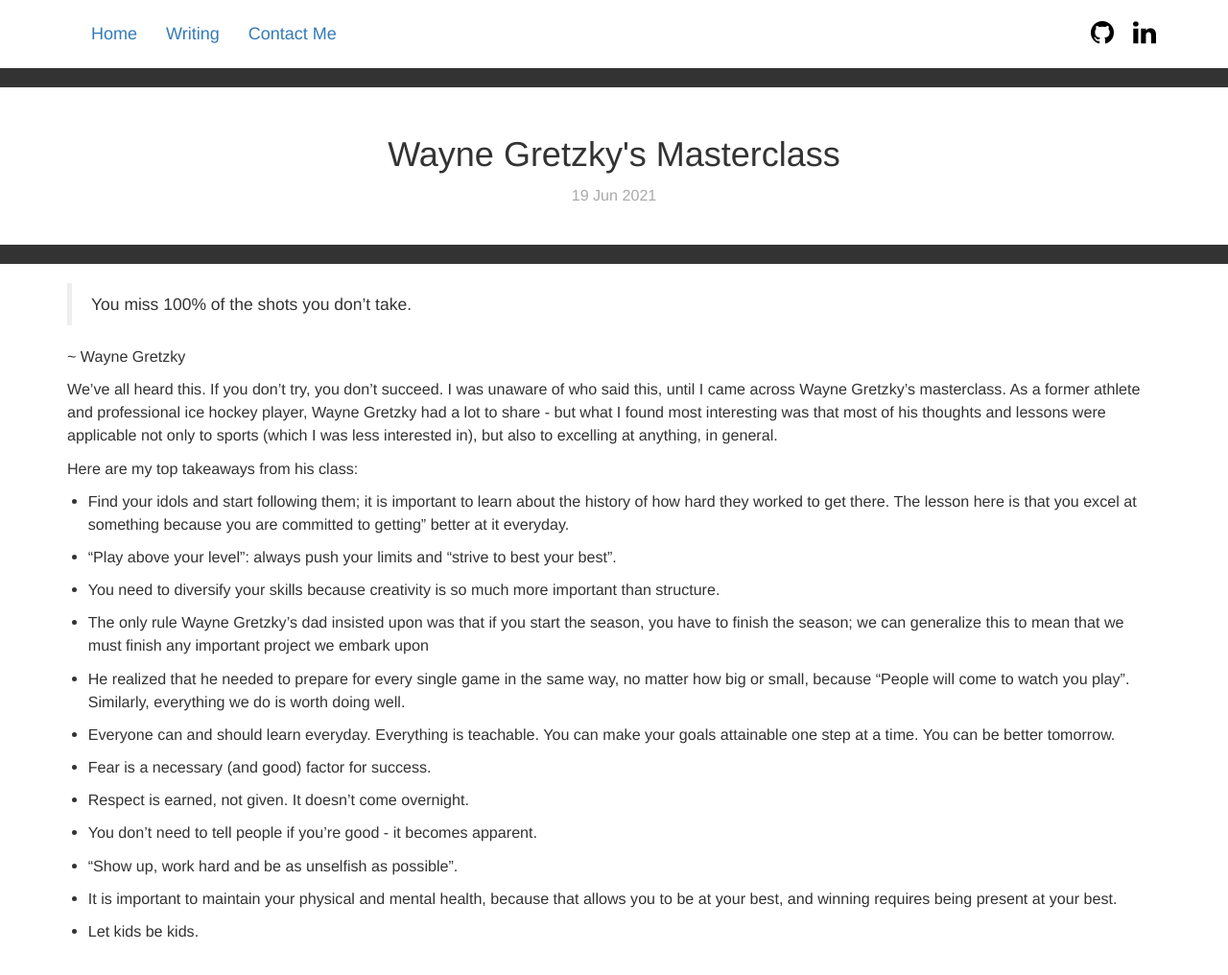
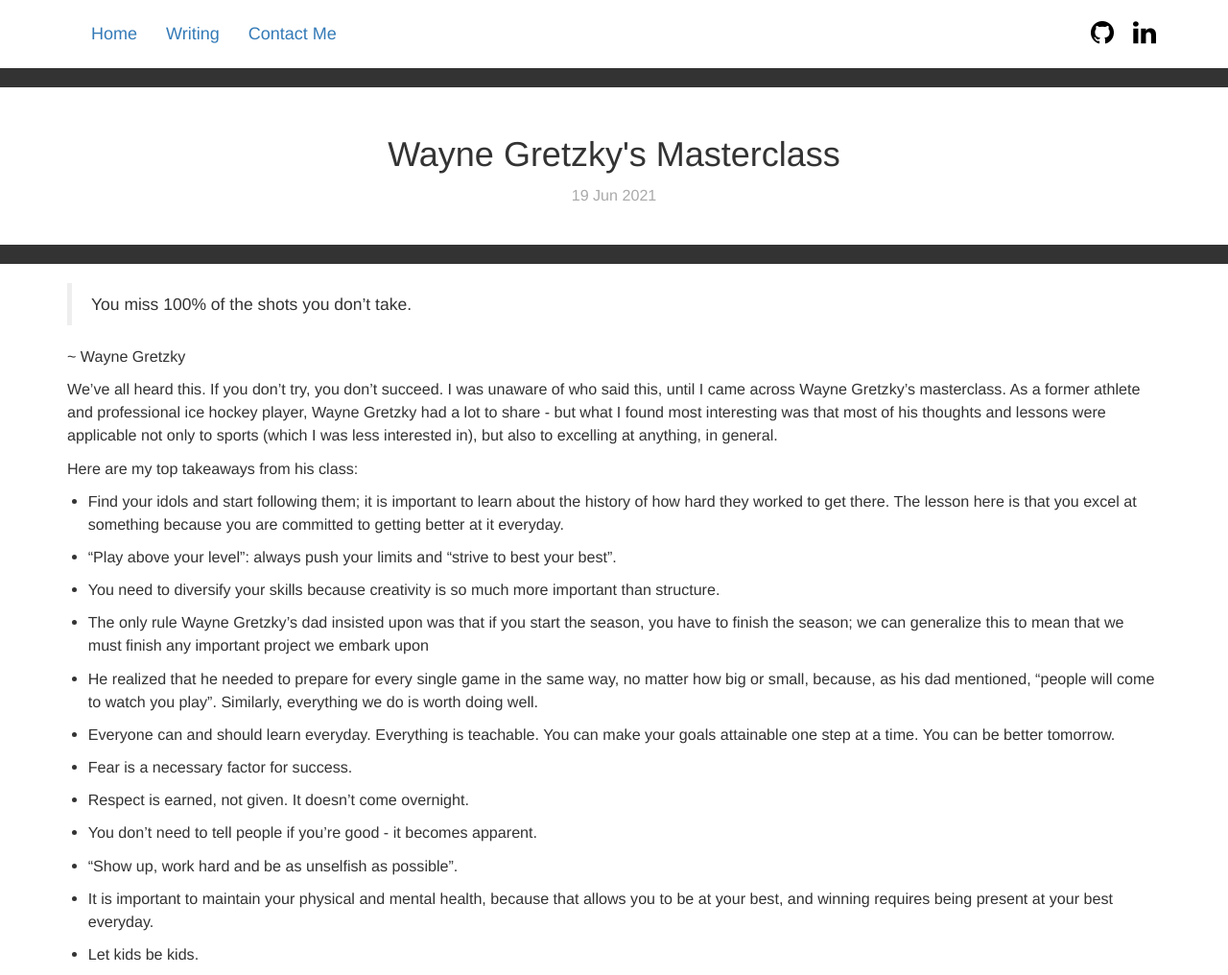
Before and after one commit to atabas/atabas.github.io, a Jekyll site: the page built from _posts/2021-06-19-wayne-gretzky-masterclass.markdown, in a window 1280 px wide. Shown: the whole page at 96% size. Built offline with Jekyll 4.4.1, drawn with Linux system fonts in a browser that asks for light colours; nearby versions of some CDN libraries; Markdown is read by kramdown in place of the engine named in the settings; comment, search, counter and statistics services are not loaded; before the commit the page ends 992 px from its top, so only the background shows below that.

Commit message:
corrections

```diff
--- a/_posts/2021-06-19-wayne-gretzky-masterclass.markdown
+++ b/_posts/2021-06-19-wayne-gretzky-masterclass.markdown
@@ -14,7 +14,7 @@ We've all heard this. If you don't try, you don't succeed. I was unaware of who
 
 Here are my top takeaways from his class:
 
-- Find your idols and start following them; it is important to learn about the history of how hard they worked to get there. The lesson here is that you excel at something because you are committed to getting" better at it everyday.
+- Find your idols and start following them; it is important to learn about the history of how hard they worked to get there. The lesson here is that you excel at something because you are committed to getting better at it everyday.
 
 - "Play above your level": always push your limits and "strive to best your best".
 
@@ -22,11 +22,11 @@ Here are my top takeaways from his class:
 
 - The only rule Wayne Gretzky's dad insisted upon was that if you start the season, you have to finish the season; we can generalize this to mean that we must finish any important project we embark upon
 
-- He realized that he needed to prepare for every single game in the same way, no matter how big or small, because "People will come to watch you play". Similarly, everything we do is worth doing well.
+- He realized that he needed to prepare for every single game in the same way, no matter how big or small, because, as his dad mentioned, "people will come to watch you play". Similarly, everything we do is worth doing well.
 
 - Everyone can and should learn everyday. Everything is teachable. You can make your goals attainable one step at a time. You can be better tomorrow.
 
-- Fear is a necessary (and good) factor for success.
+- Fear is a necessary factor for success.
 
 - Respect is earned, not given. It doesn't come overnight.
 
@@ -34,6 +34,6 @@ Here are my top takeaways from his class:
 
 - "Show up, work hard and be as unselfish as possible".
 
-- It is important to maintain your physical and mental health, because that allows you to be at your best, and winning requires being present at your best.
+- It is important to maintain your physical and mental health, because that allows you to be at your best, and winning requires being present at your best everyday.
 
 - Let kids be kids.
```
